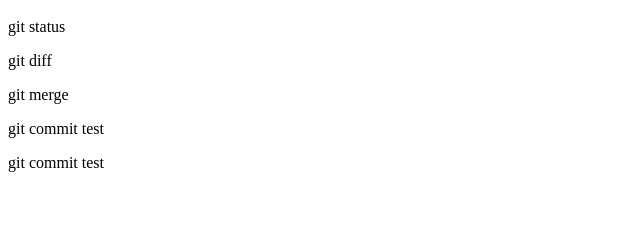
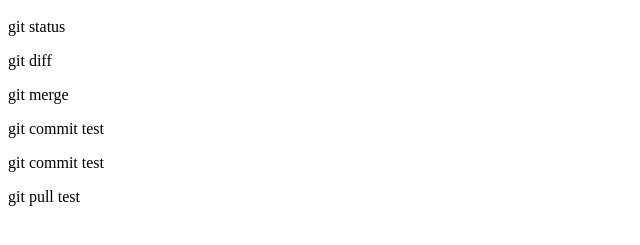
Before and after one commit to honda0118/git_tutorial, a plain HTML site: page index.html in a window 1280 px wide. Shown: the part 57-302 px from the top of the page, without its empty margins (0-640 px from the left). Drawn offline with Linux system fonts and the light colour scheme.

Commit message:
pull test

```diff
--- a/index.html
+++ b/index.html
@@ -4,3 +4,4 @@
 <p>git merge</p>
 <p>git commit test</p>
 <p>git commit test</p>
+<p>git pull test</p>
```
